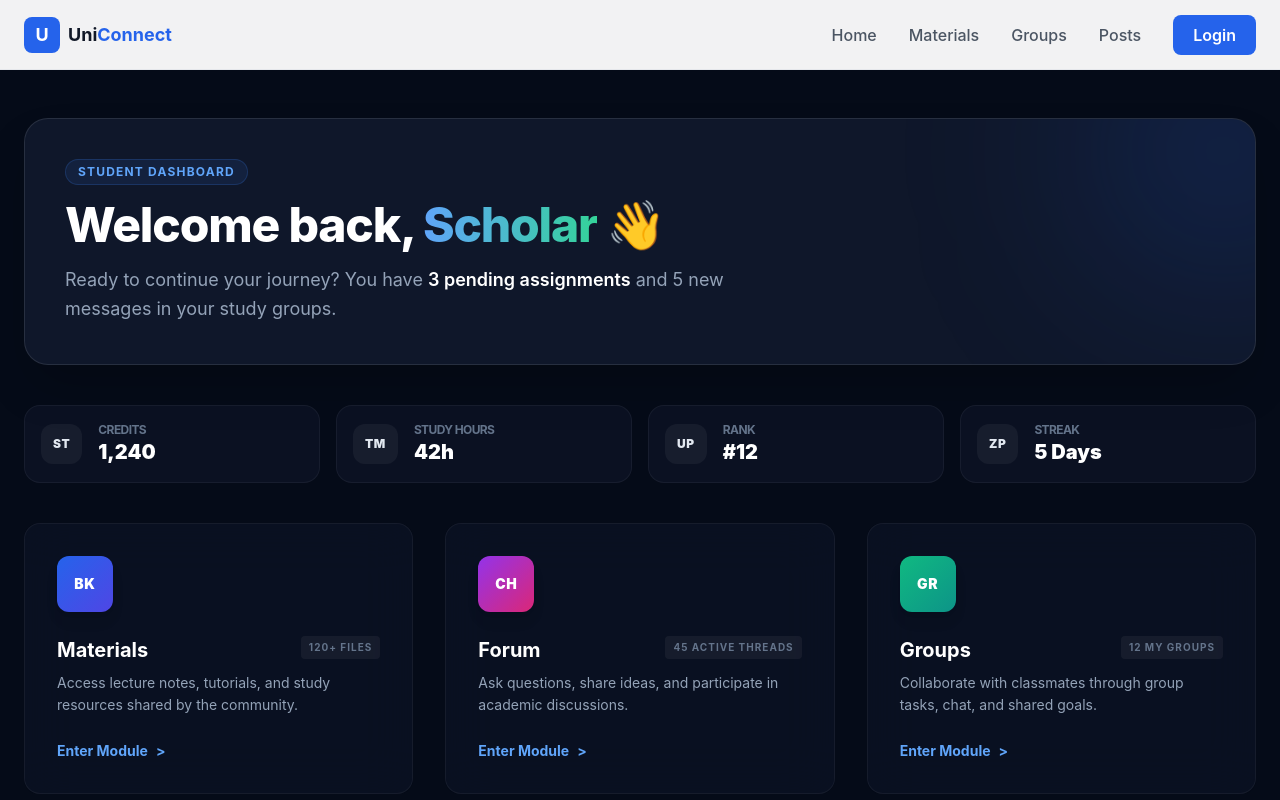
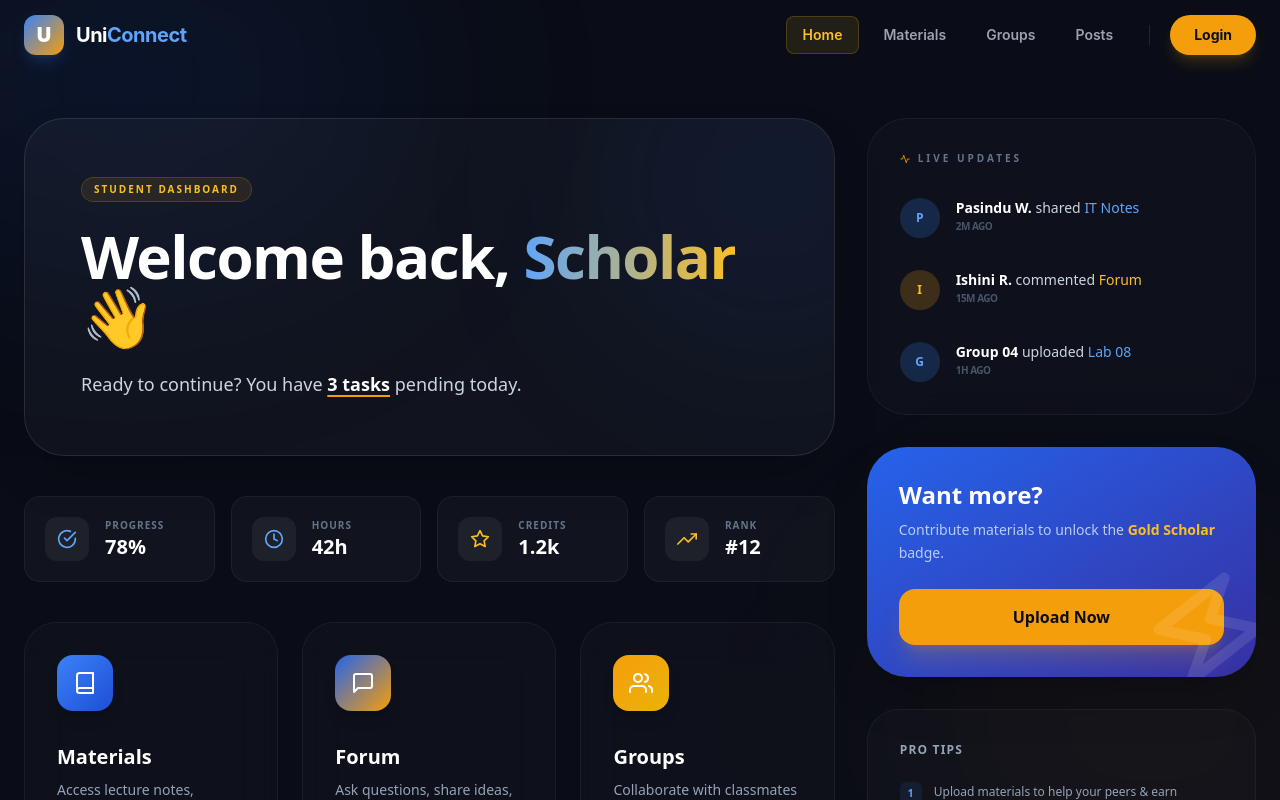
Before and after one commit to DenethKavinda/UniConnect, a React (Vite) app in the folder frontend/: page / in a window 1280 px wide. Shown: the top 800 px of the page. Built offline with nearby package versions, Linux system fonts and the light colour scheme.

Commit message:
dashboard and navbar update

```diff
--- a/frontend/src/components/NavBar.jsx
+++ b/frontend/src/components/NavBar.jsx
@@ -1,8 +1,17 @@
-import React, { useState } from 'react';
-import { Link } from 'react-router-dom';
+import React, { useState, useEffect } from 'react';
+import { Link, useLocation } from 'react-router-dom';
 
 const Navbar = () => {
   const [mobileOpen, setMobileOpen] = useState(false);
+  const [scrolled, setScrolled] = useState(false);
+  const location = useLocation();
+
+  // Effect to handle scroll background change
+  useEffect(() => {
+    const handleScroll = () => setScrolled(window.scrollY > 20);
+    window.addEventListener('scroll', handleScroll);
+    return () => window.removeEventListener('scroll', handleScroll);
+  }, []);
 
   const navLinks = [
     { path: '/', label: 'Home' },
@@ -12,60 +21,70 @@ const Navbar = () => {
   ];
 
   return (
-    <nav className="fixed top-0 left-0 right-0 bg-white/95 backdrop-blur h-[70px] z-50 border-b border-gray-200">
+    <nav className={`fixed top-0 left-0 right-0 h-[70px] z-[1000] transition-all duration-300 ${
+      scrolled
+        ? 'bg-[#0a0d17]/85 backdrop-blur-xl border-b border-white/10 shadow-2xl'
+        : 'bg-transparent'
+    }`}>
       <div className="max-w-7xl mx-auto h-full flex items-center justify-between px-6">
 
         {/* Brand Logo */}
-        <Link
-          to="/"
-          className="flex items-center gap-2 group"
-        >
-          <div className="w-9 h-9 bg-blue-600 rounded-lg flex items-center justify-center text-white font-bold text-lg">
+        <Link to="/" className="flex items-center gap-3 group">
+          <div className="w-10 h-10 bg-gradient-to-br from-blue-500 to-amber-500 rounded-xl flex items-center justify-center text-white font-black text-xl shadow-lg shadow-blue-500/20 group-hover:scale-110 transition-transform">
             U
           </div>
-          <span className="text-lg font-bold text-gray-900">
-            Uni<span className="text-blue-600">Connect</span>
+          <span className="text-xl font-bold tracking-tight text-white">
+            Uni<span className="text-blue-400">Connect</span>
           </span>
         </Link>
 
         {/* Desktop Navigation */}
-        <div className="hidden md:flex items-center gap-8">
-          {navLinks.map((link) => (
+        <div className="hidden md:flex items-center gap-2">
+          {navLinks.map((link) => {
+            const isActive = location.pathname === link.path;
+            return (
               <Link
                 key={link.path}
                 to={link.path}
-              className="text-gray-600 font-medium hover:text-blue-600 transition-colors"
+                className={`px-4 py-2 rounded-lg text-sm font-semibold transition-all ${
+                  isActive
+                    ? 'text-amber-400 bg-amber-400/10 border border-amber-400/20'
+                    : 'text-gray-400 hover:text-white hover:bg-white/5'
+                }`}
               >
                 {link.label}
               </Link>
-          ))}
+            );
+          })}
+
+          <div className="h-5 w-[1px] bg-white/10 mx-3" />
 
           {/* Login Button */}
           <Link
             to="/login"
-            className="bg-blue-600 text-white px-5 py-2 rounded-lg font-semibold hover:bg-blue-700 transition-colors"
+            className="bg-amber-500 text-[#0a0d17] px-6 py-2.5 rounded-full text-sm font-bold hover:bg-amber-400 transition-all shadow-lg shadow-amber-500/20 hover:-translate-y-0.5"
           >
             Login
           </Link>
         </div>
 
-        {/* Mobile Menu Toggle */}
+        {/* Mobile Toggle */}
         <button
-          className="md:hidden text-2xl text-gray-700"
+          className="md:hidden p-2 text-white bg-white/5 rounded-lg border border-white/10"
           onClick={() => setMobileOpen(!mobileOpen)}
         >
-          {mobileOpen ? '✕' : '☰'}
+          <span className="text-2xl">{mobileOpen ? '✕' : '☰'}</span>
         </button>
 
-        {/* Mobile Navigation */}
-        {mobileOpen && (
-          <div className="absolute top-[70px] left-0 right-0 bg-white border-b border-gray-200 md:hidden">
-            <div className="flex flex-col p-4 gap-2">
+        {/* Mobile Menu */}
+        <div className={`fixed inset-x-0 top-[70px] bg-[#0a0d17] border-b border-white/10 p-6 flex flex-col gap-4 md:hidden transition-all duration-300 ${
+          mobileOpen ? 'translate-y-0 opacity-100' : '-translate-y-10 opacity-0 pointer-events-none'
+        }`}>
           {navLinks.map((link) => (
             <Link
               key={link.path}
               to={link.path}
-                  className="px-4 py-2 text-gray-700 hover:text-blue-600 hover:bg-blue-50 rounded transition-colors"
+              className="text-gray-300 font-semibold hover:text-amber-400 py-2 border-b border-white/5"
               onClick={() => setMobileOpen(false)}
             >
               {link.label}
@@ -73,14 +92,12 @@ const Navbar = () => {
           ))}
           <Link
             to="/login"
-                className="px-4 py-2 bg-blue-600 text-white rounded font-semibold hover:bg-blue-700 transition-colors text-center"
+            className="bg-amber-500 text-[#0a0d17] p-4 rounded-xl font-bold text-center shadow-lg"
             onClick={() => setMobileOpen(false)}
           >
-                Login
+            Sign In
           </Link>
         </div>
-          </div>
-        )}
       </div>
     </nav>
   );
--- a/frontend/src/index.css
+++ b/frontend/src/index.css
@@ -4,18 +4,18 @@
 
 @layer base {
   :root {
-    /* SLIIT Official Colors [cite: 3] */
-    --sliit-blue: #00538E;
-    --sliit-gold: #F7941D;
+    /* Core brand accents */
+    --accent-gold: #EAB308;
+    --accent-blue: #3B82F6;
 
     /* Dark Theme Palette */
-    --bg-dark: #050b18;
-    --glass-bg: rgba(255, 255, 255, 0.05);
+    --bg-dark: #0a0d17;
+    --glass-bg: rgba(255, 255, 255, 0.03);
     --glass-border: rgba(255, 255, 255, 0.1);
   }
 
   body {
-    @apply bg-[#050b18] text-white antialiased;
+    @apply bg-[#0a0d17] text-white antialiased;
     font-family: 'Inter', sans-serif;
   }
 }
@@ -23,7 +23,7 @@
 @layer components {
   /* Member 4: Task Planner & Group Cards [cite: 172, 182] */
   .glass-card {
-    @apply bg-white/5 backdrop-blur-md border border-white/10 rounded-2xl p-6 shadow-2xl transition-all duration-300;
+    @apply bg-[rgba(255,255,255,0.03)] backdrop-blur-md border border-white/10 rounded-2xl p-6 shadow-2xl transition-all duration-300;
   }
 
   .glass-card:hover {
@@ -32,16 +32,20 @@
 
   /* Member 1: Admin & Auth Buttons [cite: 21, 30] */
   .btn-sliit-primary {
-    @apply bg-[#00538E] hover:bg-[#0072c6] text-white font-semibold py-2 px-6 rounded-lg transition-all shadow-[0_0_15px_rgba(0,83,142,0.4)];
+    @apply bg-[#EAB308] hover:bg-[#CA8A04] text-[#0a0d17] font-semibold py-2 px-6 rounded-lg transition-all shadow-[0_0_15px_rgba(234,179,8,0.35)];
   }
 
   /* Member 2 & 3: Status Accents [cite: 73, 125] */
   .accent-gold {
-    @apply text-[#F7941D] drop-shadow-[0_0_8px_rgba(247,148,29,0.3)];
+    @apply text-[#EAB308] drop-shadow-[0_0_8px_rgba(234,179,8,0.3)];
+  }
+
+  .accent-blue {
+    @apply text-[#3B82F6] drop-shadow-[0_0_8px_rgba(59,130,246,0.25)];
   }
 
   /* Input Fields for all Modules [cite: 68, 121, 168, 220] */
   .uni-input {
-    @apply w-full bg-white/5 border border-white/10 rounded-lg px-4 py-2 focus:outline-none focus:border-[#00538E] focus:ring-1 focus:ring-[#00538E] transition-all;
+    @apply w-full bg-[rgba(255,255,255,0.03)] border border-white/10 rounded-lg px-4 py-2 focus:outline-none focus:border-[#3B82F6] focus:ring-1 focus:ring-[#3B82F6] transition-all;
   }
 }
--- a/frontend/src/pages/Dashboard.jsx
+++ b/frontend/src/pages/Dashboard.jsx
@@ -1,30 +1,34 @@
 import React from 'react';
 import { Link } from 'react-router-dom';
+import {
+  FiBook, FiMessageSquare, FiUsers, FiArrowRight,
+  FiZap, FiActivity, FiCheckCircle, FiClock, FiStar, FiTrendingUp
+} from 'react-icons/fi';
 import { useAuth } from '../context/AuthContext';
 
 const modules = [
   {
     title: 'Materials',
     description: 'Access lecture notes, tutorials, and study resources shared by the community.',
-    icon: 'BK',
+    icon: <FiBook />,
     to: '/materials',
-    gradient: 'from-blue-600 to-indigo-600',
+    gradient: 'from-blue-500 to-blue-700',
     count: '120+ Files',
   },
   {
     title: 'Forum',
     description: 'Ask questions, share ideas, and participate in academic discussions.',
-    icon: 'CH',
+    icon: <FiMessageSquare />,
     to: '/forum',
-    gradient: 'from-purple-600 to-pink-600',
+    gradient: 'from-blue-600 to-amber-500',
     count: '45 Active Threads',
   },
   {
     title: 'Groups',
     description: 'Collaborate with classmates through group tasks, chat, and shared goals.',
-    icon: 'GR',
+    icon: <FiUsers />,
     to: '/groups',
-    gradient: 'from-emerald-500 to-teal-600',
+    gradient: 'from-amber-500 to-yellow-500',
     count: '12 My Groups',
   },
 ];
@@ -39,107 +43,143 @@ const Dashboard = () => {
   const { user } = useAuth();
 
   return (
-    <div className="max-w-7xl mx-auto px-6 py-12 animate-in fade-in duration-700">
+    <div className="min-h-screen bg-[#0a0d17] text-slate-200 font-sans selection:bg-amber-500/30 pb-20">
 
-      {/* 1. Welcome Header */}
-      <header className="relative overflow-hidden bg-slate-900 rounded-3xl p-10 mb-10 border border-white/10 shadow-2xl">
-        {/* Decorative background glow */}
-        <div className="absolute -top-24 -right-24 w-64 h-64 bg-blue-600/20 blur-[100px] rounded-full" />
+      {/* --- PREMIUM BACKGROUND GLOWS --- */}
+      <div className="fixed inset-0 overflow-hidden pointer-events-none">
+        <div className="absolute top-[-10%] left-[-10%] w-[40%] h-[40%] bg-blue-600/10 blur-[120px] rounded-full" />
+        <div className="absolute bottom-[-10%] right-[-10%] w-[40%] h-[40%] bg-amber-600/5 blur-[120px] rounded-full" />
+      </div>
 
+      <div className="max-w-7xl mx-auto px-6 pt-12 relative z-10">
+
+        {/* --- MAIN CONTENT GRID --- */}
+        <div className="grid grid-cols-1 lg:grid-cols-12 gap-8">
+
+          {/* LEFT SIDE: (8 Columns) */}
+          <div className="lg:col-span-8 space-y-10">
+
+            {/* Welcome Header */}
+            <header className="relative overflow-hidden bg-[rgba(255,255,255,0.03)] rounded-[2.5rem] p-10 md:p-14 border border-white/10 shadow-2xl">
+              <div className="absolute -top-24 -right-24 w-80 h-80 bg-blue-600/10 blur-[100px] rounded-full" />
               <div className="relative z-10">
-          <div className="flex items-center gap-3 mb-4">
-            <span className="px-3 py-1 rounded-full bg-blue-500/10 border border-blue-500/20 text-blue-400 text-xs font-bold uppercase tracking-widest">
+                <span className="inline-block px-3 py-1 rounded-full bg-amber-500/10 border border-amber-500/20 text-amber-400 text-[10px] font-black uppercase tracking-[0.2em] mb-6">
                   Student Dashboard
                 </span>
-          </div>
-          <h1 className="text-4xl md:text-5xl font-extrabold text-white mb-4 tracking-tight">
-            Welcome back, <span className="text-transparent bg-clip-text bg-gradient-to-r from-blue-400 to-emerald-400">
+                <h1 className="text-4xl md:text-6xl font-black text-white mb-6 tracking-tight">
+                  Welcome back, <span className="text-transparent bg-clip-text bg-gradient-to-r from-blue-400 to-amber-400">
                     {user?.name || 'Scholar'}
                   </span> 👋
                 </h1>
-          <p className="text-slate-400 text-lg max-w-2xl leading-relaxed">
-            Ready to continue your journey? You have <span className="text-white font-semibold">3 pending assignments</span> and 5 new messages in your study groups.
+                <p className="text-slate-300 text-lg max-w-xl leading-relaxed">
+                  Ready to continue? You have <span className="text-white font-bold underline decoration-amber-500 decoration-2 underline-offset-4">3 tasks</span> pending today.
                 </p>
               </div>
             </header>
 
-      {/* 2. Quick Stats Row */}
-      <div className="grid grid-cols-2 lg:grid-cols-4 gap-4 mb-10">
-        <StatCard icon="ST" label="Credits" value="1,240" />
-        <StatCard icon="TM" label="Study Hours" value="42h" />
-        <StatCard icon="UP" label="Rank" value="#12" />
-        <StatCard icon="ZP" label="Streak" value="5 Days" />
+            {/* Quick Stats */}
+            <div className="grid grid-cols-2 md:grid-cols-4 gap-4">
+              <StatCard icon={<FiCheckCircle className="text-blue-400" />} label="Progress" value="78%" />
+              <StatCard icon={<FiClock className="text-blue-400" />} label="Hours" value="42h" />
+              <StatCard icon={<FiStar className="text-amber-400" />} label="Credits" value="1.2k" />
+              <StatCard icon={<FiTrendingUp className="text-amber-400" />} label="Rank" value="#12" />
             </div>
 
-      {/* 3. Module Grid */}
-      <div className="grid grid-cols-1 md:grid-cols-3 gap-8 mb-12">
+            {/* Modules Grid */}
+            <div className="grid grid-cols-1 md:grid-cols-3 gap-6">
               {modules.map((mod, index) => (
                 <Link
                   key={mod.title}
                   to={mod.to}
                   style={{ animationDelay: `${index * 100}ms` }}
-            className="group relative bg-slate-900/50 backdrop-blur-xl border border-white/5 rounded-2xl p-8 transition-all duration-300 hover:border-blue-500/50 hover:shadow-[0_0_30px_rgba(59,130,246,0.15)] hover:-translate-y-2 animate-in slide-in-from-bottom-4"
+                  className="group relative bg-[rgba(255,255,255,0.02)] backdrop-blur-xl border border-white/5 rounded-[2rem] p-8 transition-all duration-500 hover:border-blue-500/40 hover:shadow-[0_0_40px_rgba(59,130,246,0.1)] hover:-translate-y-2 animate-in slide-in-from-bottom-4"
                 >
-            <div className={`w-14 h-14 bg-gradient-to-br ${mod.gradient} rounded-xl flex items-center justify-center text-2xl text-white mb-6 shadow-lg transform transition-transform group-hover:rotate-6 group-hover:scale-110`}>
-              <span className="text-sm font-black tracking-wider">{mod.icon}</span>
+                  <div className={`w-14 h-14 bg-gradient-to-br ${mod.gradient} rounded-2xl flex items-center justify-center text-2xl text-white mb-8 shadow-lg group-hover:scale-110 group-hover:rotate-6 transition-all duration-500`}>
+                    {mod.icon}
                   </div>
-            <div className="flex justify-between items-start mb-2">
-              <h3 className="text-xl font-bold text-white">{mod.title}</h3>
-              <span className="text-[10px] font-bold text-slate-500 uppercase tracking-widest bg-white/5 px-2 py-1 rounded">
-                {mod.count}
-              </span>
-            </div>
-            <p className="text-slate-400 text-sm leading-relaxed mb-6">{mod.description}</p>
-            <div className="flex items-center gap-2 text-blue-400 text-sm font-bold group-hover:text-blue-300 transition-colors">
-              Enter Module <span className="transition-transform group-hover:translate-x-1">&gt;</span>
+                  <h3 className="text-xl font-bold text-white mb-2">{mod.title}</h3>
+                  <p className="text-slate-400 text-sm leading-relaxed mb-8">{mod.description}</p>
+                  <div className="flex items-center gap-2 text-blue-400 text-sm font-black group-hover:text-amber-400 transition-colors">
+                    Explore <FiArrowRight className="group-hover:translate-x-2 transition-transform" />
                   </div>
                 </Link>
               ))}
             </div>
+          </div>
 
-      {/* 4. Tips & Activity Footer */}
-      <div className="grid grid-cols-1 lg:grid-cols-2 gap-8">
-        <div className="bg-slate-900/40 backdrop-blur-md border border-white/5 rounded-2xl p-8">
-          <h2 className="text-lg font-bold text-white flex items-center gap-2 mb-6">
-            <span className="text-yellow-400 font-black">ZP</span> Pro Tips
-          </h2>
+          {/* RIGHT SIDE: Sidebar (4 Columns) */}
+          <aside className="lg:col-span-4 space-y-8">
+
+            {/* Live Activity Feed */}
+            <div className="bg-[rgba(255,255,255,0.02)] backdrop-blur-md border border-white/5 rounded-[2.5rem] p-8">
+              <h3 className="text-[10px] font-black uppercase tracking-[0.3em] text-slate-500 mb-8 flex items-center gap-2">
+                <FiActivity className="text-amber-500" /> Live Updates
+              </h3>
+              <div className="space-y-8">
+                <ActivityItem name="Pasindu W." action="shared" target="IT Notes" time="2m ago" color="blue" />
+                <ActivityItem name="Ishini R." action="commented" target="Forum" time="15m ago" color="amber" />
+                <ActivityItem name="Group 04" action="uploaded" target="Lab 08" time="1h ago" color="blue" />
+              </div>
+            </div>
+
+            {/* Gamified Level Up Card */}
+            <div className="bg-gradient-to-br from-blue-600 to-indigo-800 rounded-[2.5rem] p-8 text-white shadow-2xl relative overflow-hidden group">
+               <FiZap className="absolute -bottom-4 -right-4 w-32 h-32 text-white/10 rotate-12 group-hover:scale-125 transition-transform duration-700" />
+               <h3 className="text-2xl font-black mb-2">Want more?</h3>
+               <p className="text-blue-100/80 text-sm mb-6 leading-relaxed">
+                 Contribute materials to unlock the <span className="text-amber-400 font-bold">Gold Scholar</span> badge.
+               </p>
+               <button className="w-full bg-amber-500 text-[#0a0d17] font-bold py-4 rounded-2xl hover:bg-amber-400 transition-all shadow-xl shadow-amber-500/20">
+                 Upload Now
+               </button>
+            </div>
+
+            {/* Quick Tips */}
+            <div className="bg-[rgba(255,255,255,0.02)] border border-white/5 rounded-[2rem] p-8">
+              <h4 className="text-xs font-bold text-slate-400 uppercase tracking-widest mb-6">Pro Tips</h4>
               <div className="space-y-4">
                 {tips.map((tip, i) => (
-              <div key={i} className="flex items-start gap-4 group">
-                <div className="w-8 h-8 flex-shrink-0 bg-blue-500/10 rounded-lg flex items-center justify-center text-blue-400 font-bold text-xs group-hover:bg-blue-500 group-hover:text-white transition-all">
+                  <div key={i} className="flex gap-3 items-start group">
+                    <div className="w-6 h-6 rounded-md bg-blue-500/10 flex items-center justify-center text-[10px] font-bold text-blue-400 group-hover:bg-amber-500 group-hover:text-[#0a0d17] transition-all">
                       {i + 1}
                     </div>
-                <p className="text-slate-400 text-sm pt-1 leading-relaxed group-hover:text-slate-200">
-                  {tip}
-                </p>
+                    <p className="text-xs text-slate-400 leading-relaxed group-hover:text-slate-200">{tip}</p>
                   </div>
                 ))}
               </div>
             </div>
+          </aside>
 
-        <div className="bg-gradient-to-br from-blue-600 to-indigo-700 rounded-2xl p-8 text-white flex flex-col justify-center">
-          <h2 className="text-2xl font-bold mb-2">Want to level up?</h2>
-          <p className="text-blue-100 mb-6 text-sm opacity-80">
-            Contributors get 2x more visibility in the community and access to exclusive study materials.
-          </p>
-          <button className="bg-white text-blue-600 font-bold py-3 px-6 rounded-xl hover:bg-blue-50 transition-colors self-start shadow-xl">
-            Upload Your First Note
-          </button>
         </div>
       </div>
     </div>
   );
 };
 
-// Internal Helper Component for Stats
+/* --- MINI COMPONENTS --- */
+
 const StatCard = ({ icon, label, value }) => (
-  <div className="bg-slate-900/60 border border-white/5 p-4 rounded-2xl flex items-center gap-4 hover:border-white/10 transition-colors">
-    <div className="text-xs font-black tracking-wider bg-white/5 p-3 rounded-xl text-slate-200">{icon}</div>
+  <div className="bg-[rgba(255,255,255,0.03)] border border-white/5 p-5 rounded-2xl flex items-center gap-4 hover:bg-white/5 transition-all group">
+    <div className="text-xl bg-white/5 p-3 rounded-xl group-hover:scale-110 transition-transform">{icon}</div>
     <div>
-      <p className="text-slate-500 text-xs font-bold uppercase tracking-tighter">{label}</p>
+      <p className="text-slate-500 text-[10px] font-black uppercase tracking-widest">{label}</p>
       <p className="text-white text-xl font-black">{value}</p>
     </div>
   </div>
 );
 
+const ActivityItem = ({ name, action, target, time, color }) => (
+  <div className="flex gap-4 group cursor-default">
+    <div className={`w-10 h-10 rounded-full ${color === 'blue' ? 'bg-blue-500/20 text-blue-400' : 'bg-amber-500/20 text-amber-400'} flex items-center justify-center text-xs font-bold flex-shrink-0 group-hover:scale-110 transition-transform`}>
+      {name.charAt(0)}
+    </div>
+    <div className="space-y-0.5">
+      <p className="text-sm leading-snug text-slate-300">
+        <span className="font-bold text-white">{name}</span> {action} <span className={`${color === 'blue' ? 'text-blue-400' : 'text-amber-400'} font-medium`}>{target}</span>
+      </p>
+      <p className="text-[10px] font-bold text-slate-600 uppercase tracking-tighter">{time}</p>
+    </div>
+  </div>
+);
+
 export default Dashboard;
```
Also changed, not shown: frontend/package.json (+8 -7 lines), 1 other file (tests, documents, lock files or other folders). Lines whose indentation alone changed are shown as unchanged.
